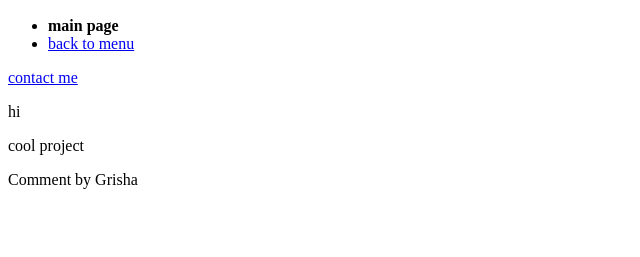
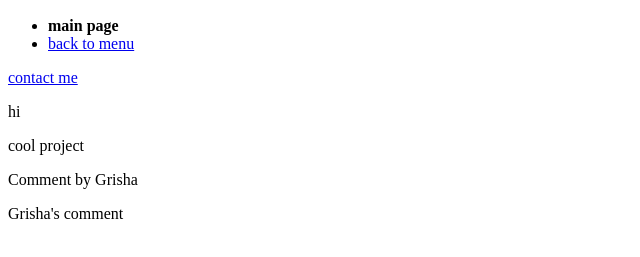
Before and after one commit to justinxu1/practice, a plain HTML site: page index.html in a window 1280 px wide. Shown: the part 451-708 px from the top of the page, without its empty margins (0-640 px from the left). Drawn offline with Linux system fonts and the light colour scheme.

Commit message:
grisha's second comment

```diff
--- a/index.html
+++ b/index.html
@@ -25,5 +25,6 @@
     <p> hi</p>
     <p> cool project</p>
     <p> Comment by Grisha</p>
+    <p> Grisha's comment</p>
   </body>
 </html>
```
